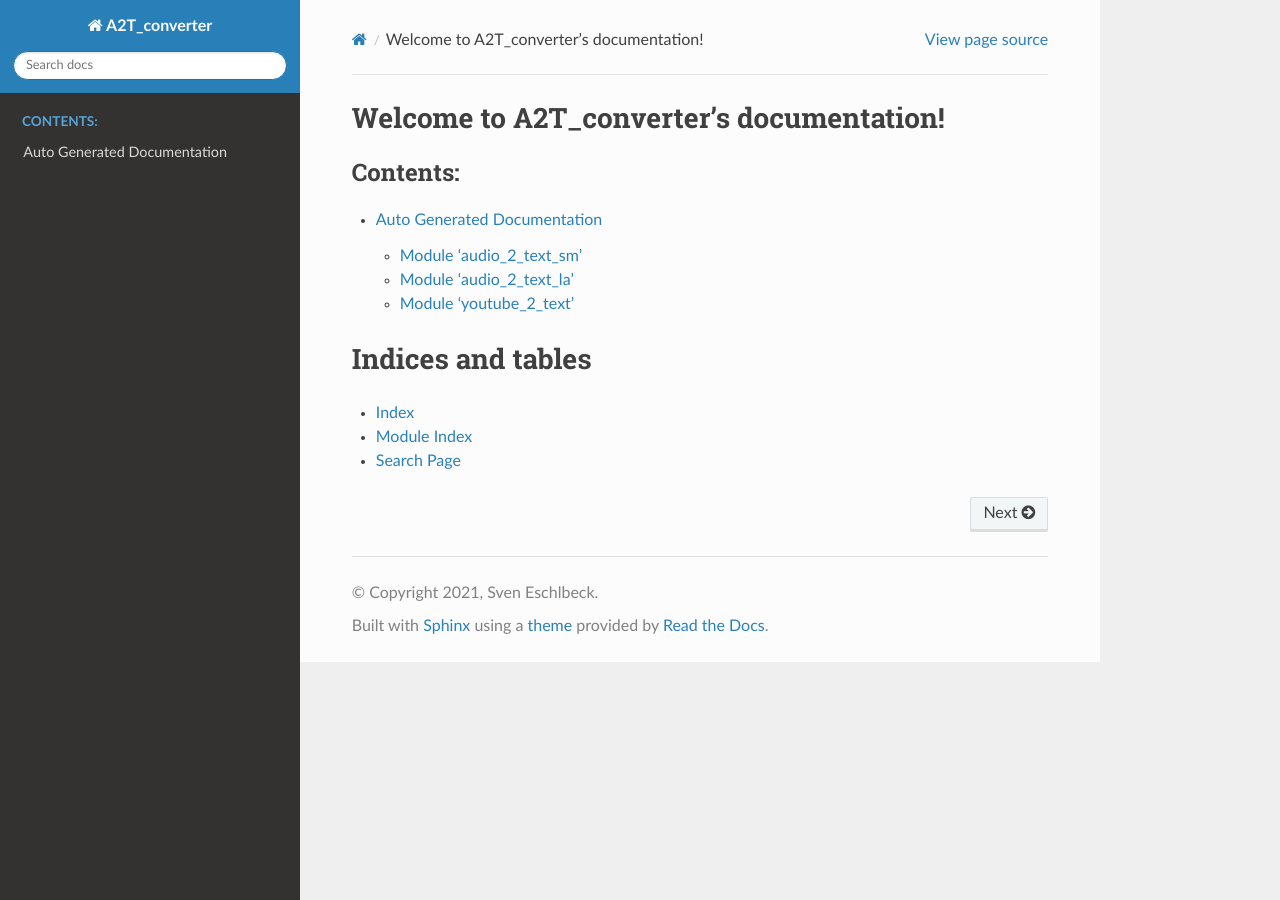
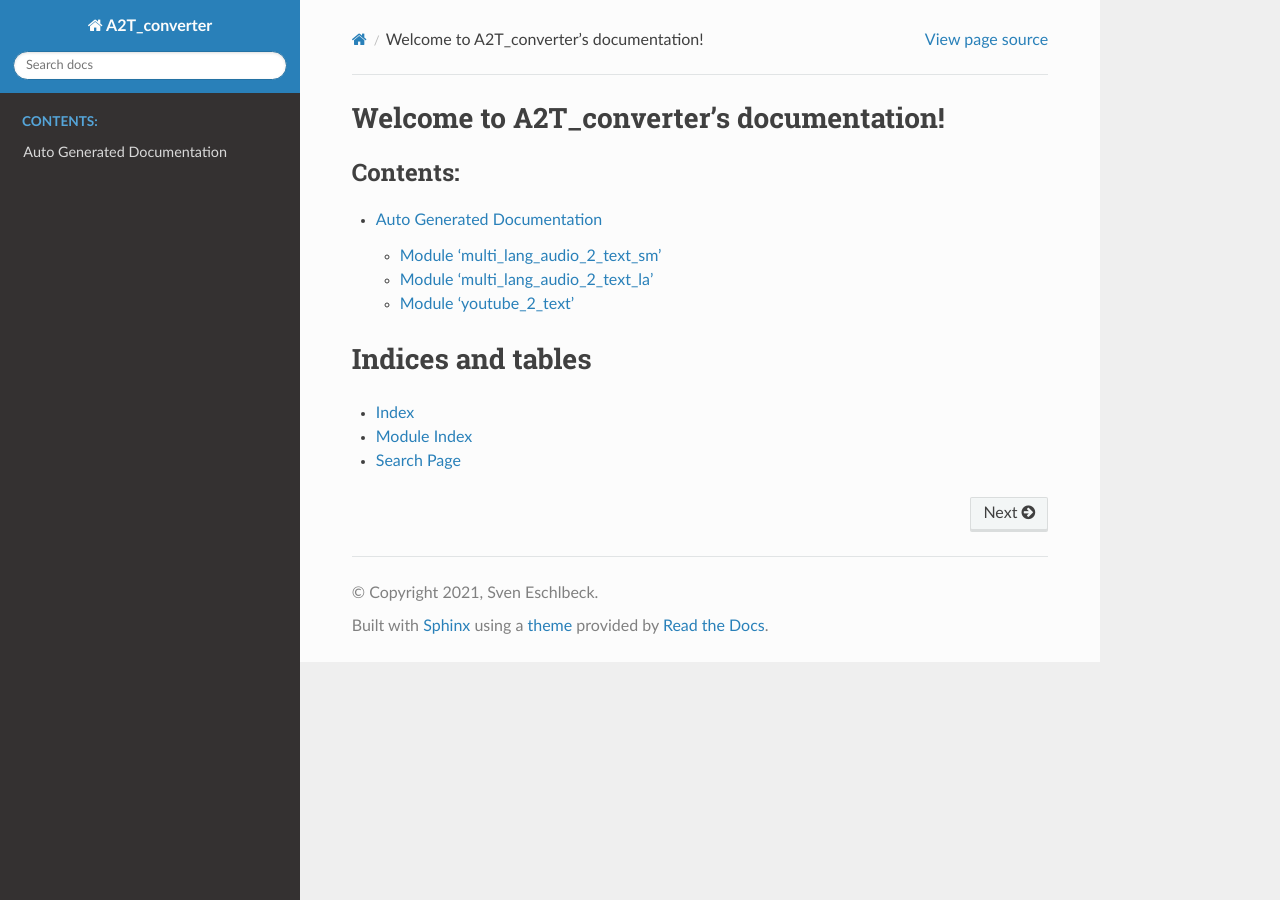
Before and after one commit to FuckBrains/A2T_converter, a Sphinx documentation site: the page built from docs/source/index.rst, in a window 1280 px wide. Built offline with Sphinx 7.4.7 and the Read the Docs theme 2.0.0, drawn with Linux system fonts in a browser that asks for light colours.

Commit message:
adapting_documentation

```diff
--- a/docs/source/code.rst
+++ b/docs/source/code.rst
@@ -1,17 +1,17 @@
 Auto Generated Documentation
 ============================
 
-Module 'audio_2_text_sm'
-------------------------
-.. automodule:: audio_2_text_sm
+Module 'multi_lang_audio_2_text_sm'
+-----------------------------------
+.. automodule:: multi_lang_audio_2_text_sm
    :members:
    :undoc-members:
    :private-members:
    :special-members:
 
-Module 'audio_2_text_la'
-------------------------
-.. automodule:: audio_2_text_la
+Module 'multi_lang_audio_2_text_la'
+-----------------------------------
+.. automodule:: multi_lang_audio_2_text_la
    :members:
    :undoc-members:
    :private-members:
```
Also changed, not shown: 9 other files.
